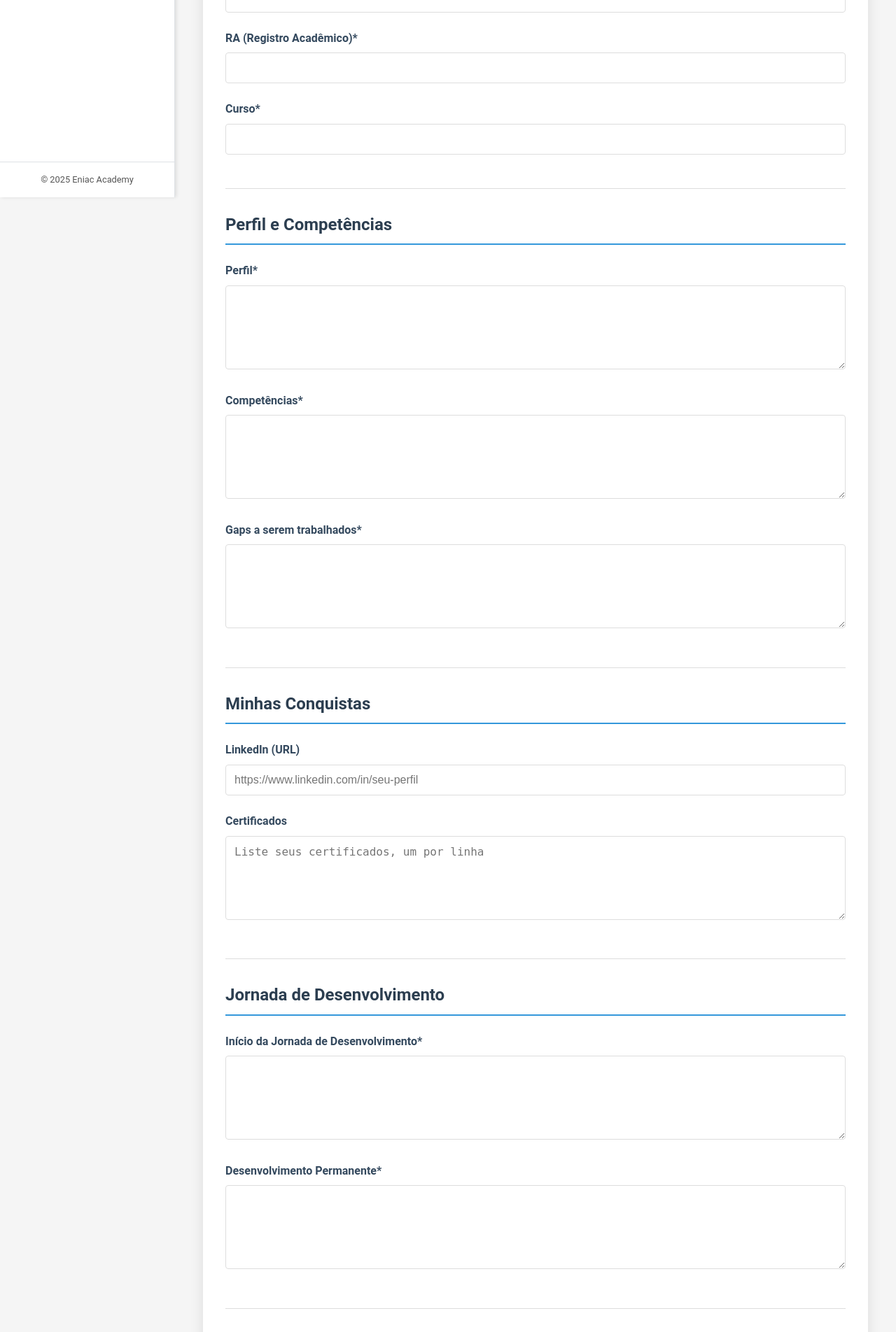
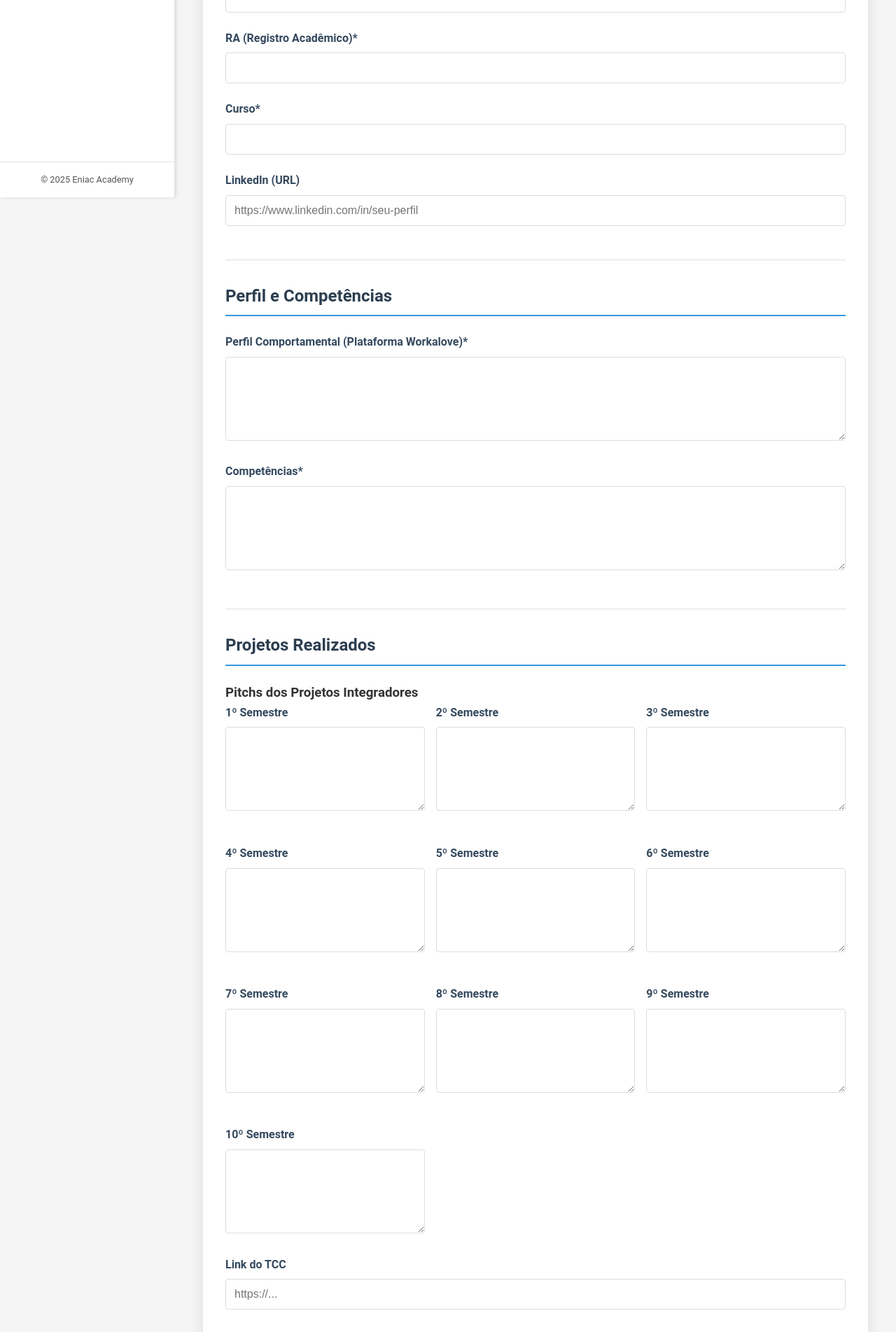
Before and after one commit to mintyfresh710/ProjetoPDI, a Django app: page /pdi_form/formulario/ in a window 1280 px wide. Shown: the part 518-2422 px from the top of the page at 70% size. Run offline with Django 4.2, Linux system fonts and the light colour scheme.

Commit message:
Add files via upload

```diff
--- a/projeto_pdi/app_pdi/models.py
+++ b/projeto_pdi/app_pdi/models.py
@@ -6,3 +6,4 @@ class Usuarios(models.Model):
     nome = models.TextField(max_length=255)
     email = models.EmailField((""), max_length=254)
     senha = models.CharField(max_length=128)
+    data_criacao_conta = models.DateTimeField(auto_now_add=True)
--- a/projeto_pdi/app_pdi/templates/conta.html
+++ b/projeto_pdi/app_pdi/templates/conta.html
@@ -21,7 +21,7 @@
                 <div class="profile-info">
                     <h4>{{ nome }}</h4>
                     <p>{{ email }}</p>
-                    <p>Membro desde: 01/01/2025</p>
+                    <p>Membro desde: {{ data }}</p>
                 </div>
             </div>
 
--- a/projeto_pdi/app_pdi/urls.py
+++ b/projeto_pdi/app_pdi/urls.py
@@ -9,6 +9,6 @@ urlpatterns = [
     path('home/', views.show_home, name='home'),
     path('login/submit/', views.login_view, name='login_submit'),
     path('cadastro/submit/', views.cadastro_view, name='cadastro_submit'),
-    path('plano-individual/', views.plano_individual, name='plano_individual'),
-    path('conta/', views.conta, name='conta'),
+    path('plano-individual/', views.show_pi, name='plano_individual'),
+    path('conta/', views.show_conta, name='conta'),
 ]
--- a/projeto_pdi/pdi_form/templates/pdi_form/formulario.html
+++ b/projeto_pdi/pdi_form/templates/pdi_form/formulario.html
@@ -14,11 +14,9 @@
 <html lang="pt-br">
 <head>
     <meta charset="UTF-8">
-    <script src="{% static 'js/theme-toggle.js' %}"></script>
     <meta name="viewport" content="width=device-width, initial-scale=1.0">
     <title>Plano de Desenvolvimento Individual Profissional - PDI</title>
     <link rel="stylesheet" href="{% static 'css/formulario.css' %}">
-
 </head>
 <body>
     <div class="form_container">
@@ -52,6 +50,12 @@
                             <input type="text" id="curso" name="curso" class="form-control" required>
                             <div id="curso-error" class="error-message"></div>
                         </div>
+
+                        <div class="form-group">
+                            <label for="linkedin">LinkedIn (URL)</label>
+                            <input type="url" id="linkedin" name="linkedin" class="form-control" placeholder="https://www.linkedin.com/in/seu-perfil">
+                            <div id="linkedin-error" class="error-message"></div>
+                        </div>
                     </div>
                 </div>
 
@@ -60,7 +64,7 @@
                     <h2>Perfil e Competências</h2>
                     <div class="section-content">
                         <div class="form-group">
-                            <label for="perfil">Perfil*</label>
+                            <label for="perfil">Perfil Comportamental (Plataforma Workalove)*</label>
                             <textarea id="perfil" name="perfil" class="form-control" required></textarea>
                             <div id="perfil-error" class="error-message"></div>
                         </div>
@@ -71,57 +75,13 @@
                             <div id="competencias-error" class="error-message"></div>
                         </div>
 
-                        <div class="form-group">
-                            <label for="gaps">Gaps a serem trabalhados*</label>
-                            <textarea id="gaps" name="gaps" class="form-control" required></textarea>
-                            <div id="gaps-error" class="error-message"></div>
-                        </div>
-                    </div>
-                </div>
-
-                <!-- Minhas Conquistas -->
-                <div class="form-section">
-                    <h2>Minhas Conquistas</h2>
-                    <div class="section-content">
-                        <div class="form-group">
-                            <label for="linkedin">LinkedIn (URL)</label>
-                            <input type="url" id="linkedin" name="linkedin" class="form-control" placeholder="https://www.linkedin.com/in/seu-perfil">
-                            <div id="linkedin-error" class="error-message"></div>
-                        </div>
-
-                        <div class="form-group">
-                            <label for="certificados">Certificados</label>
-                            <textarea id="certificados" name="certificados" class="form-control" placeholder="Liste seus certificados, um por linha"></textarea>
-                        </div>
-                    </div>
-                </div>
-
-                <!-- Jornada de Desenvolvimento -->
-                <div class="form-section">
-                    <h2>Jornada de Desenvolvimento</h2>
-                    <div class="section-content">
-                        <div class="form-group">
-                            <label for="inicio_jornada">Início da Jornada de Desenvolvimento*</label>
-                            <textarea id="inicio_jornada" name="inicio_jornada" class="form-control" required></textarea>
-                            <div id="inicio_jornada-error" class="error-message"></div>
-                        </div>
-
-                        <div class="form-group">
-                            <label for="desenvolvimento_permanente">Desenvolvimento Permanente*</label>
-                            <textarea id="desenvolvimento_permanente" name="desenvolvimento_permanente" class="form-control" required></textarea>
-                            <div id="desenvolvimento_permanente-error" class="error-message"></div>
-                        </div>
                     </div>
                 </div>
 
                 <!-- Resultados Alcançados -->
                 <div class="form-section">
-                    <h2>Resultados Alcançados</h2>
+                    <h2>Projetos Realizados</h2>
                     <div class="section-content">
-                        <div class="form-group">
-                            <label for="jobs_desenvolvidos">Jobs Desenvolvidos</label>
-                            <textarea id="jobs_desenvolvidos" name="jobs_desenvolvidos" class="form-control"></textarea>
-                        </div>
 
                         <h3>Pitchs dos Projetos Integradores</h3>
                         <div class="semester-container">
@@ -182,10 +142,6 @@
                             <div id="link_tcc-error" class="error-message"></div>
                         </div>
 
-                        <div class="form-group">
-                            <label for="acoes_voluntarias">Ações Voluntárias</label>
-                            <textarea id="acoes_voluntarias" name="acoes_voluntarias" class="form-control"></textarea>
-                        </div>
                     </div>
                 </div>
 
--- a/projeto_pdi/pdi_form/views.py
+++ b/projeto_pdi/pdi_form/views.py
@@ -30,12 +30,7 @@ def salvar_pdi(request):
         curso = request.POST.get('curso')
         perfil = request.POST.get('perfil')
         competencias = request.POST.get('competencias')
-        gaps = request.POST.get('gaps')
         linkedin = request.POST.get('linkedin')
-        certificados = request.POST.get('certificados')
-        inicio_jornada = request.POST.get('inicio_jornada')
-        desenvolvimento_permanente = request.POST.get('desenvolvimento_permanente')
-        jobs_desenvolvidos = request.POST.get('jobs_desenvolvidos')
 
         # Extrair dados dos pitchs por semestre
         pitch_1_semestre = request.POST.get('pitch_1_semestre')
@@ -50,7 +45,6 @@ def salvar_pdi(request):
         pitch_10_semestre = request.POST.get('pitch_10_semestre')
 
         link_tcc = request.POST.get('link_tcc')
-        acoes_voluntarias = request.POST.get('acoes_voluntarias')
 
         # Criar ou atualizar o PDI
         pdi = PDI(
@@ -59,12 +53,7 @@ def salvar_pdi(request):
             curso=curso,
             perfil=perfil,
             competencias=competencias,
-            gaps=gaps,
             linkedin=linkedin,
-            certificados=certificados,
-            inicio_jornada=inicio_jornada,
-            desenvolvimento_permanente=desenvolvimento_permanente,
-            jobs_desenvolvidos=jobs_desenvolvidos,
             pitch_1_semestre=pitch_1_semestre,
             pitch_2_semestre=pitch_2_semestre,
             pitch_3_semestre=pitch_3_semestre,
@@ -75,8 +64,7 @@ def salvar_pdi(request):
             pitch_8_semestre=pitch_8_semestre,
             pitch_9_semestre=pitch_9_semestre,
             pitch_10_semestre=pitch_10_semestre,
-            link_tcc=link_tcc,
-            acoes_voluntarias=acoes_voluntarias
+            link_tcc=link_tcc
         )
         pdi.save()
 
@@ -171,7 +159,8 @@ def gerar_pdf(request, pdi_id):
     info_data = [
         ["Nome:", pdi.nome],
         ["RA:", pdi.ra],
-        ["Curso:", pdi.curso]
+        ["Curso:", pdi.curso],
+        ["Linkedin:", pdi.linkedin]
     ]
     info_table = Table(info_data, colWidths=[3*cm, 12*cm])
     info_table.setStyle(TableStyle([
@@ -187,7 +176,7 @@ def gerar_pdf(request, pdi_id):
 
     # Perfil e Competências
     elements.append(Paragraph("PERFIL E COMPETÊNCIAS", heading2_style))
-    elements.append(Paragraph("PERFIL", section_title_style))
+    elements.append(Paragraph("PERFIL COMPORTAMENTAL", section_title_style))
     elements.append(Paragraph(pdi.perfil.replace('\n', '<br/>'), normal_style))
     elements.append(Spacer(1, 0.5*cm))
 
@@ -195,41 +184,8 @@ def gerar_pdf(request, pdi_id):
     elements.append(Paragraph(pdi.competencias.replace('\n', '<br/>'), normal_style))
     elements.append(Spacer(1, 0.5*cm))
 
-    # Plano de Desenvolvimento
-    elements.append(Paragraph("PLANO DE DESENVOLVIMENTO", heading2_style))
-    elements.append(Paragraph("GAPS A SEREM TRABALHADOS", section_title_style))
-    elements.append(Paragraph(pdi.gaps.replace('\n', '<br/>'), normal_style))
-    elements.append(Spacer(1, 0.5*cm))
-
-    # Minhas Conquistas
-    elements.append(Paragraph("MINHAS CONQUISTAS", heading2_style))
-
-    if pdi.linkedin:
-        elements.append(Paragraph("LINKEDIN", section_title_style))
-        elements.append(Paragraph(pdi.linkedin, normal_style))
-        elements.append(Spacer(1, 0.5*cm))
-
-    if pdi.certificados:
-        elements.append(Paragraph("CERTIFICADOS", section_title_style))
-        elements.append(Paragraph(pdi.certificados.replace('\n', '<br/>'), normal_style))
-        elements.append(Spacer(1, 0.5*cm))
-
-    # Jornada de Desenvolvimento
-    elements.append(Paragraph("INÍCIO DA JORNADA DE DESENVOLVIMENTO", heading2_style))
-    elements.append(Paragraph(pdi.inicio_jornada.replace('\n', '<br/>'), normal_style))
-    elements.append(Spacer(1, 0.5*cm))
-
-    elements.append(Paragraph("DESENVOLVIMENTO PERMANENTE", heading2_style))
-    elements.append(Paragraph(pdi.desenvolvimento_permanente.replace('\n', '<br/>'), normal_style))
-    elements.append(Spacer(1, 0.5*cm))
-
     # Resultados Alcançados
-    elements.append(Paragraph("RESULTADOS ALCANÇADOS", heading2_style))
-
-    if pdi.jobs_desenvolvidos:
-        elements.append(Paragraph("JOBS DESENVOLVIDOS", section_title_style))
-        elements.append(Paragraph(pdi.jobs_desenvolvidos.replace('\n', '<br/>'), normal_style))
-        elements.append(Spacer(1, 0.5*cm))
+    elements.append(Paragraph("PROJETOS REALIZADOS", heading2_style))
 
     # Pitchs dos Projetos Integradores
     elements.append(Paragraph("PITCHS DOS PROJETOS INTEGRADORES", section_title_style))
@@ -289,11 +245,6 @@ def gerar_pdf(request, pdi_id):
         elements.append(Paragraph("LINK DO TCC", section_title_style))
         elements.append(Paragraph(pdi.link_tcc, normal_style))
         elements.append(Spacer(1, 0.5*cm))
-
-    if pdi.acoes_voluntarias:
-        elements.append(Paragraph("AÇÕES VOLUNTÁRIAS", section_title_style))
-        elements.append(Paragraph(pdi.acoes_voluntarias.replace('\n', '<br/>'), normal_style))
-
     # Rodapé
     import datetime
     elements.append(Spacer(1, 1*cm))
```
Also changed, not shown: projeto_pdi/app_pdi/views.py (+25 -22 lines), projeto_pdi/pdi_form/templates/pdi_form/visualizar.html (+5 -37 lines), projeto_pdi/app_pdi/migrations/0002_usuarios_data_criacao_conta.py (added), projeto_pdi/app_pdi/migrations/0003_usuarios_pdi.py (added), projeto_pdi/app_pdi/migrations/0004_remove_usuarios_pdi.py (added), projeto_pdi/db.sqlite3.
